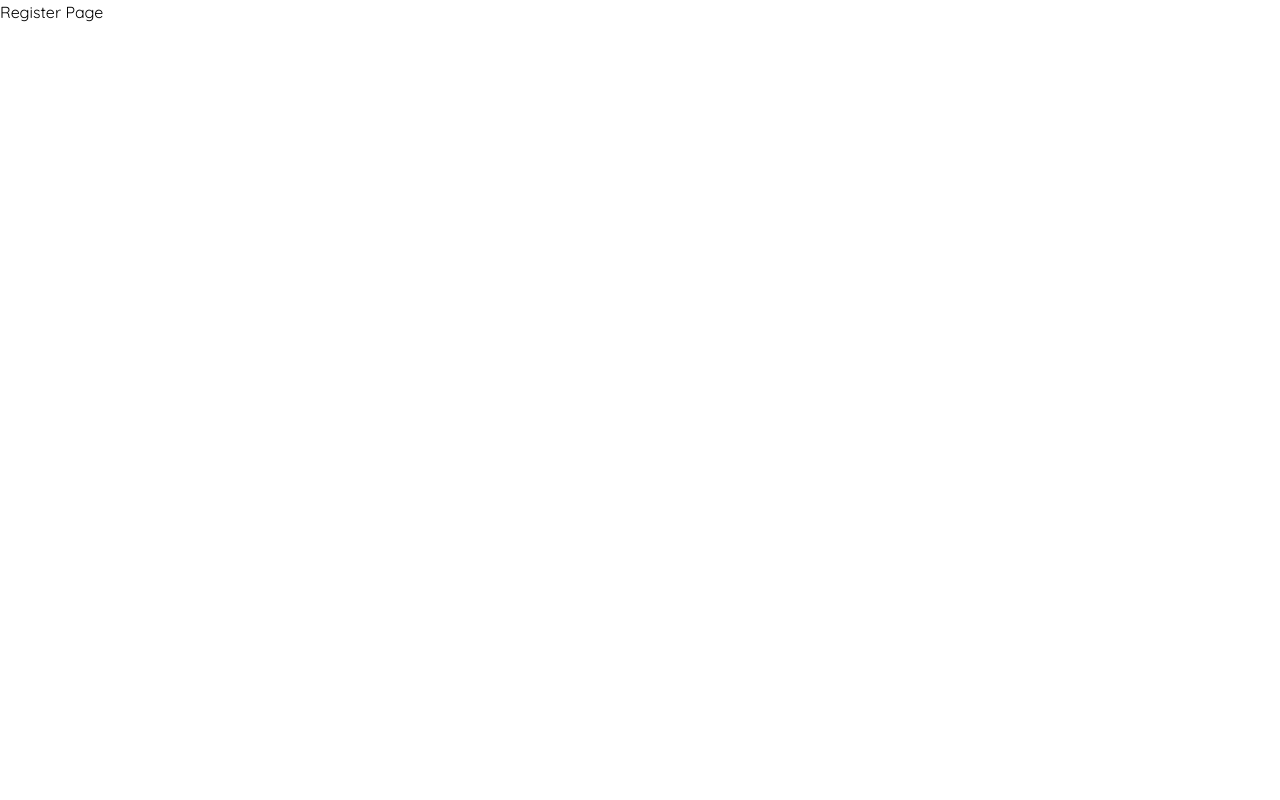
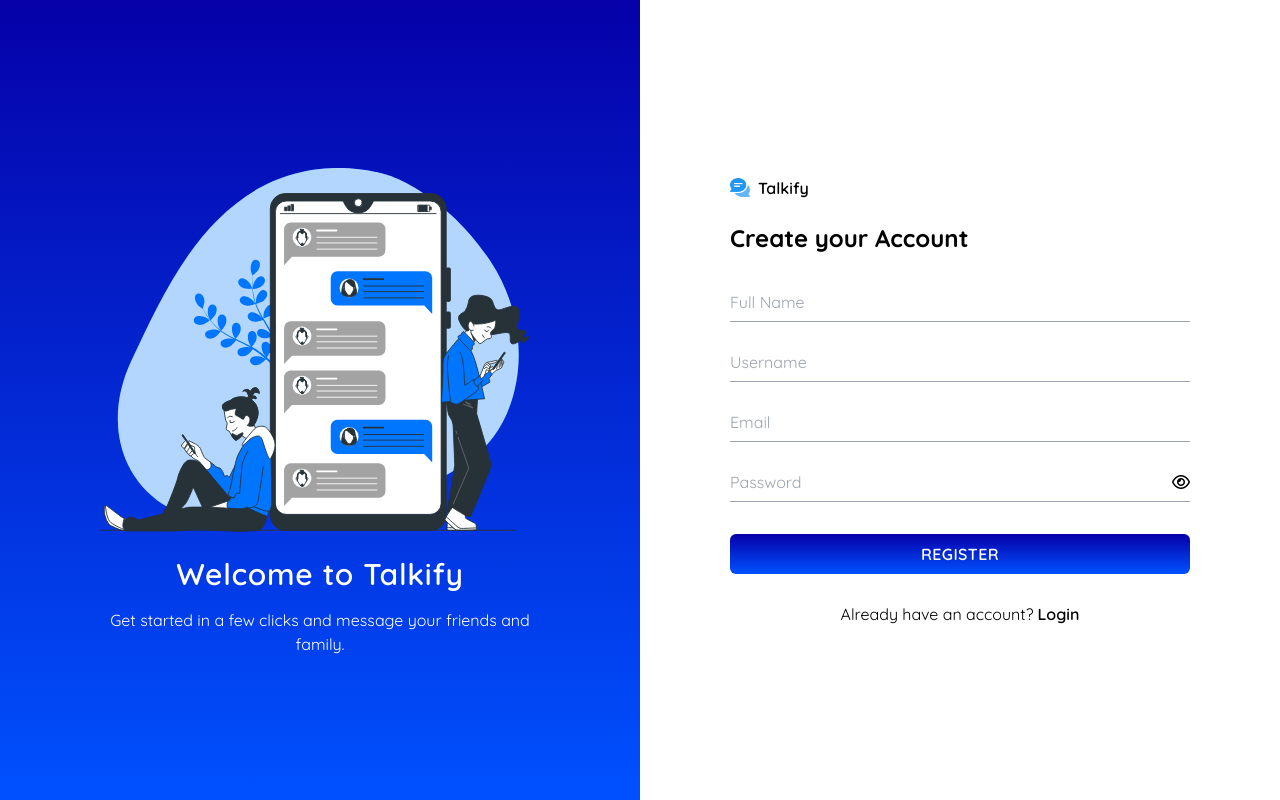
Before and after one commit to pratikmtele/ChatApp, a React (Vite) app in the folder frontend/: page /register in a window 1280 px wide. Built offline with nearby package versions, Linux system fonts and the light colour scheme.

Commit message:
frontend register page  complete

```diff
--- a/frontend/src/index.css
+++ b/frontend/src/index.css
@@ -1,18 +1,33 @@
 /* @import url('https://fonts.googleapis.com/css2?family=Nunito:ital,wght@0,200..1000;1,200..1000&display=swap'); */
-@import url('https://fonts.googleapis.com/css2?family=Quicksand:wght@300..700&display=swap');
+@import url("https://fonts.googleapis.com/css2?family=Quicksand:wght@300..700&display=swap");
 
 @tailwind base;
 @tailwind components;
 @tailwind utilities;
 
-html {
-    /* font-family: "Nunito", sans-serif; */
-    font-family: "Quicksand", sans-serif;
+body {
+  /* font-family: "Nunito", sans-serif; */
+  font-family: "Quicksand", sans-serif;
+  margin: 0;
+  padding: 0;
+  height: 100%;
 }
 
 .gradient-color {
-    background: linear-gradient(90deg, hsla(221, 100%, 50%, 1) 0%, hsla(242, 100%, 33%, 1) 100%);
-    background: -moz-linear-gradient(90deg, hsla(221, 100%, 50%, 1) 0%, hsla(242, 100%, 33%, 1) 100%);
-    background: -webkit-linear-gradient(90deg, hsla(221, 100%, 50%, 1) 0%, hsla(242, 100%, 33%, 1) 100%);
-    filter: progid: DXImageTransform.Microsoft.gradient(startColorstr="#0051FF", endColorstr="#0600A6", GradientType=1);
+  background: linear-gradient(
+    90deg,
+    hsla(221, 100%, 50%, 1) 0%,
+    hsla(242, 100%, 33%, 1) 100%
+  );
+  background: -moz-linear-gradient(
+    90deg,
+    hsla(221, 100%, 50%, 1) 0%,
+    hsla(242, 100%, 33%, 1) 100%
+  );
+  background: -webkit-linear-gradient(
+    90deg,
+    hsla(221, 100%, 50%, 1) 0%,
+    hsla(242, 100%, 33%, 1) 100%
+  );
+  filter: progid: DXImageTransform.Microsoft.gradient(startColorstr="#0051FF", endColorstr="#0600A6", GradientType=1);
 }
--- a/frontend/src/main.jsx
+++ b/frontend/src/main.jsx
@@ -7,7 +7,7 @@ import { Login, Register } from "./pages/index.js";
 
 const routes = createBrowserRouter([
   {
-    path: "/",
+    path: "/login",
     element: <Login />,
   },
   {
--- a/frontend/src/pages/Login/Login.jsx
+++ b/frontend/src/pages/Login/Login.jsx
@@ -1,13 +1,18 @@
-import React from "react";
+import React, { useState } from "react";
 import { TextingImage, Logo } from "../../assets/index.js";
 import { Input, Button, CheckBox } from "../../components/index.js";
 
 function Login() {
+  const [isPasswordVisible, setIsPasswordVisible] = useState(false);
   const onChange = () => {};
 
+  const ShowPassword = () => {
+    setIsPasswordVisible((prev) => !prev);
+  };
+
   return (
-    <div className="flex h-[742px]">
-      <div className="gradient-color w-1/2 flex flex-col items-center justify-center">
+    <div className="flex flex-col justify-center bg-blue-800 lg:bg-white lg:flex-row min-h-svh">
+      <div className="gradient-color hidden lg:w-1/2 lg:flex lg:flex-col lg:items-center lg:justify-center">
         <img src={TextingImage} alt="" className="h-[400px]" />
         <h1 className="text-white text-3xl tracking-wide text-center mt-3 font-semibold">
           Welcome Back!
@@ -17,43 +22,53 @@ function Login() {
           with Talkify.
         </p>
       </div>
-      <div className=" w-1/2 flex flex-col justify-center items-center">
-        <div className="bg-white rounded-md p-5 w-[500px]">
-          <div className="flex gap-2">
-            <img src={Logo} alt="Logo" className="w-5" />
-            <h2 className="text-md font-semibold">Talkify</h2>
+      <div className="px-2 lg:px-0 lg:w-1/2 flex flex-col lg:justify-center lg:items-center">
+        <div className="bg-white rounded-md px-3 py-7 lg:px-5 lg:py-0 lg:w-[500px]">
+          <div className="flex gap-2 items-center">
+            <img src={Logo} alt="Logo" className="w-7 lg:w-5" />
+            <h2 className="text-xl lg:text-md font-semibold">Talkify</h2>
           </div>
-          <h1 className="text-2xl font-bold mt-5">Log into your Account</h1>
+          <h1 className="text-2xl font-bold mt-8 lg:mt-5">
+            Log into your Account
+          </h1>
           <form className="mt-7">
             <Input
               type="text"
               name="username"
               id="username"
               placeholder="Username"
-              className="border border-t-0 border-x-0 border-gray-400 group-focus:static outline-none h-[40px]"
+              className="border border-t-0 border-x-0 border-gray-400 group-focus:static outline-none h-12 lg:h-[40px]"
               onChange={onChange}
             />
+            <div className="relative">
+              <i
+                className={`fa-regular ${
+                  isPasswordVisible ? "fa-eye-slash" : "fa-eye"
+                } absolute top-12 lg:top-8 right-0 z-50 cursor-pointer`}
+                onClick={ShowPassword}
+              ></i>
               <Input
-              type="password"
+                type={`${isPasswordVisible ? "text" : "password"}`}
                 name="Password"
                 id="password"
                 placeholder="Password"
-              className="border border-t-0 border-x-0 mt-3 border-gray-400 group-focus:static outline-none h-[40px]"
+                className="border border-t-0 border-x-0 mt-7 lg:mt-5 pr-6 border-gray-400 group-focus:static outline-none h-12 lg:h-[40px]"
                 onChange={onChange}
               />
+            </div>
             <div className="flex items-center justify-between mt-5">
               <CheckBox />
-              <a href="#">Forgot your password?</a>
+              <a href="#">Forgot Password</a>
             </div>
             <Button
               type="submit"
-              label="Login"
-              className="w-full gradient-color h-10 mt-5 text-white font-semibold tracking-wide"
+              label="LOGIN"
+              className="w-full h-12 lg:h-10 mt-5 text-white gradient-color hover:opacity-80 transition-all ease-in-out duration-300 font-semibold tracking-wide rounded-md"
             />
-            <p className="mt-5 text-center">
-              Don't have an account?{" "}
-              <a href="#" className="">
-                Register here
+            <p className="mt-7 text-center">
+              Don't have an account?
+              <a href="#" className="ml-1 font-semibold">
+                Register
               </a>
             </p>
           </form>
--- a/frontend/src/pages/Register/Register.jsx
+++ b/frontend/src/pages/Register/Register.jsx
@@ -1,9 +1,89 @@
-import React from "react";
+import React, { useState } from "react";
+import { TextingImage, Logo } from "../../assets/index.js";
+import { Input, Button, CheckBox } from "../../components/index.js";
 
 function Register() {
+  const [isPasswordVisible, setIsPasswordVisible] = useState(false);
+  const onChange = () => {};
+
+  const ShowPassword = () => {
+    setIsPasswordVisible((prev) => !prev);
+  };
   return (
-    <div>
-      <h1>Register Page</h1>
+    <div className="flex flex-col justify-center bg-blue-800 lg:bg-white lg:flex-row min-h-svh">
+      <div className="gradient-color hidden lg:w-1/2 lg:flex lg:flex-col lg:items-center lg:justify-center">
+        <img src={TextingImage} alt="" className="h-[400px]" />
+        <h1 className="text-white text-3xl tracking-wide text-center mt-3 font-semibold">
+          Welcome to Talkify
+        </h1>
+        <p className="text-center text-md text-white h-fit w-[440px] mt-4">
+          Get started in a few clicks and message your friends and family.
+        </p>
+      </div>
+      <div className="px-2 lg:px-0 lg:w-1/2 flex flex-col lg:justify-center lg:items-center">
+        <div className="bg-white rounded-md px-3 py-7 lg:px-5 lg:py-0 lg:w-[500px]">
+          <div className="flex gap-2 items-center">
+            <img src={Logo} alt="Logo" className="w-7 lg:w-5" />
+            <h2 className="text-xl lg:text-md font-semibold">Talkify</h2>
+          </div>
+          <h1 className="text-2xl font-bold mt-8 lg:mt-5">
+            Create your Account
+          </h1>
+          <form className="mt-7">
+            <Input
+              type="text"
+              name="fullname"
+              id="fullname"
+              placeholder="Full Name"
+              className="border border-t-0 border-x-0 border-gray-400 group-focus:static outline-none h-12 lg:h-[40px]"
+              onChange={onChange}
+            />
+            <Input
+              type="text"
+              name="username"
+              id="username"
+              placeholder="Username"
+              className="border border-t-0 border-x-0 mt-7 lg:mt-5 border-gray-400 group-focus:static outline-none h-12 lg:h-[40px]"
+              onChange={onChange}
+            />
+            <Input
+              type="email"
+              name="email"
+              id="email"
+              placeholder="Email"
+              className="border border-t-0 border-x-0 mt-7 lg:mt-5 border-gray-400 group-focus:static outline-none h-12 lg:h-[40px]"
+              onChange={onChange}
+            />
+            <div className="relative">
+              <i
+                className={`fa-regular ${
+                  isPasswordVisible ? "fa-eye-slash" : "fa-eye"
+                } absolute top-12 lg:top-8 right-0 z-50 cursor-pointer`}
+                onClick={ShowPassword}
+              ></i>
+              <Input
+                type={`${isPasswordVisible ? "text" : "password"}`}
+                name="Password"
+                id="password"
+                placeholder="Password"
+                className="border border-t-0 border-x-0 mt-7 lg:mt-5 pr-6 border-gray-400 group-focus:static outline-none h-12 lg:h-[40px]"
+                onChange={onChange}
+              />
+            </div>
+            <Button
+              type="submit"
+              label="REGISTER"
+              className="w-full h-12 lg:h-10 mt-8 text-white gradient-color hover:opacity-80 transition-all ease-in-out duration-300 font-semibold tracking-wide rounded-md"
+            />
+            <p className="mt-7 text-center">
+              Already have an account?
+              <a href="#" className="ml-1 font-semibold">
+                Login
+              </a>
+            </p>
+          </form>
+        </div>
+      </div>
     </div>
   );
 }
```
Lines whose indentation alone changed are shown as unchanged.
